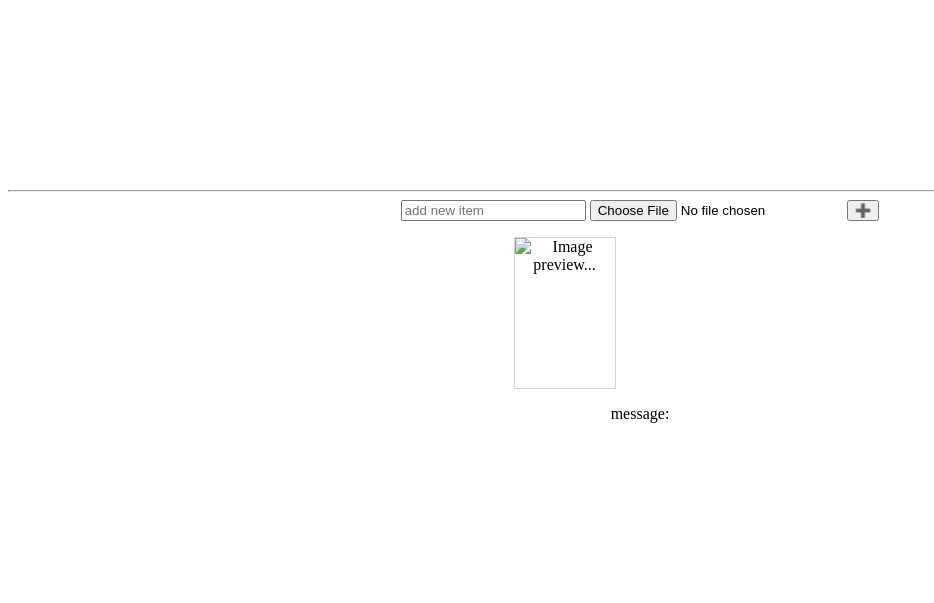
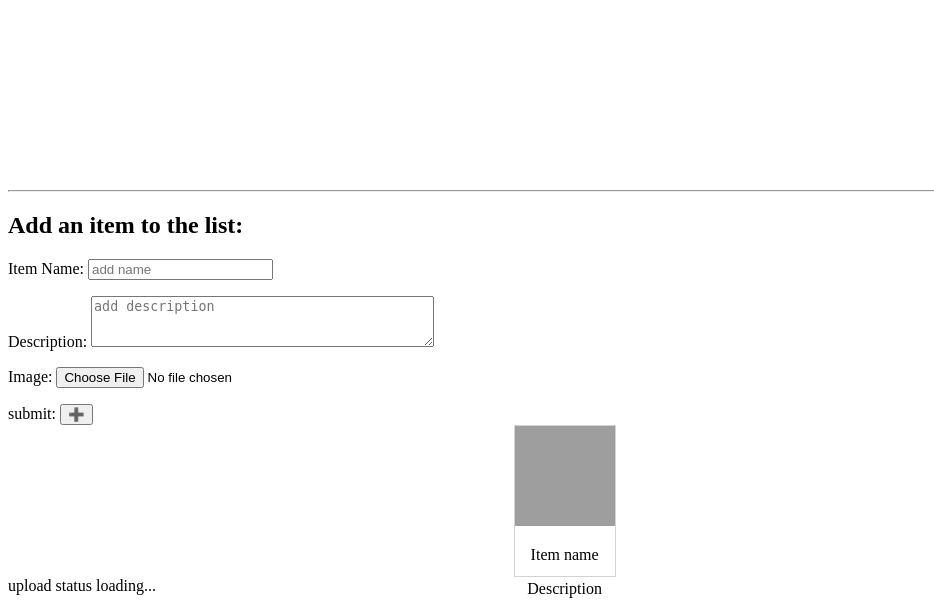
Before and after one commit to candyer/web-exercise, a Flask app: page /user in a window 1280 px wide. Shown: the part 308-911 px from the top of the page, without its empty margins (0-934 px from the left). Before the commit the page ends 731 px from the top, so only its background shows below. Run offline with Flask 2, Linux system fonts and the light colour scheme; data that the repository does not hold is empty; grey boxes are pictures that could not be loaded.

Commit message:
add / edit / delete items

```diff
--- a/shoppingList/templates/user.html
+++ b/shoppingList/templates/user.html
@@ -9,18 +9,38 @@
 		<h1>grocery list</h1>
 		<hr>
 		<div class='list'></div>
+
 		<hr>
-		<form class='add'>
-			<input class='item' type='text' placeholder='add new item'  onchange='previewName()' required>
-			<input class='image' type='file' onchange='previewFile()'>
-			<button onclick="add_new_item_to_server()">➕</button>
-			<p></p>
+		<h2>Add an item to the list: </h2>
+		<div class='addItem'>
+
+			<form onsubmit="return false">
+				<label for='item'> Item Name:</label>
+				<input class='item' type='text' placeholder='add name' onchange='previewName()' required>
+				<p></p>
+
+				<label for='description'> Description:</label>
+				<textarea class='description' placeholder='add description' rows='3' cols='40' onchange='previewDes()'></textarea>
+				<p></p>
+
+				<label for='image'> Image:</label>
+				<input class='image' type='file' onchange='previewFile()'>
+				<p></p>
+
+				<label for='submit'>submit:</label>
+				<button class='submit' onclick="add_new_item_to_server()">➕</button>
+			</form>
+
 			<div class='example'>
-				<img class='preview_img' src='' height='200' alt='Image preview...'>
-				<p class='preview_name'> </p>
+				<img class='preview_img' src='https://royalwise.com/rw/wp-content/uploads/2015/04/Apple_Photos.png' height='98' alt='Image preview...'>
+				<div class='text'>
+					<p class='preview_name'>Item name </p>
+					<p class='preview_des'> Description</p>
+				</div>
 			</div>
-			<div class='message'><P>message: </P></div>
-		</form>
+			<div class='message'> upload status loading... </div>
+		</div>
+
 	<script src='static/main.js'></script>
 	</body>
 </html>
```
